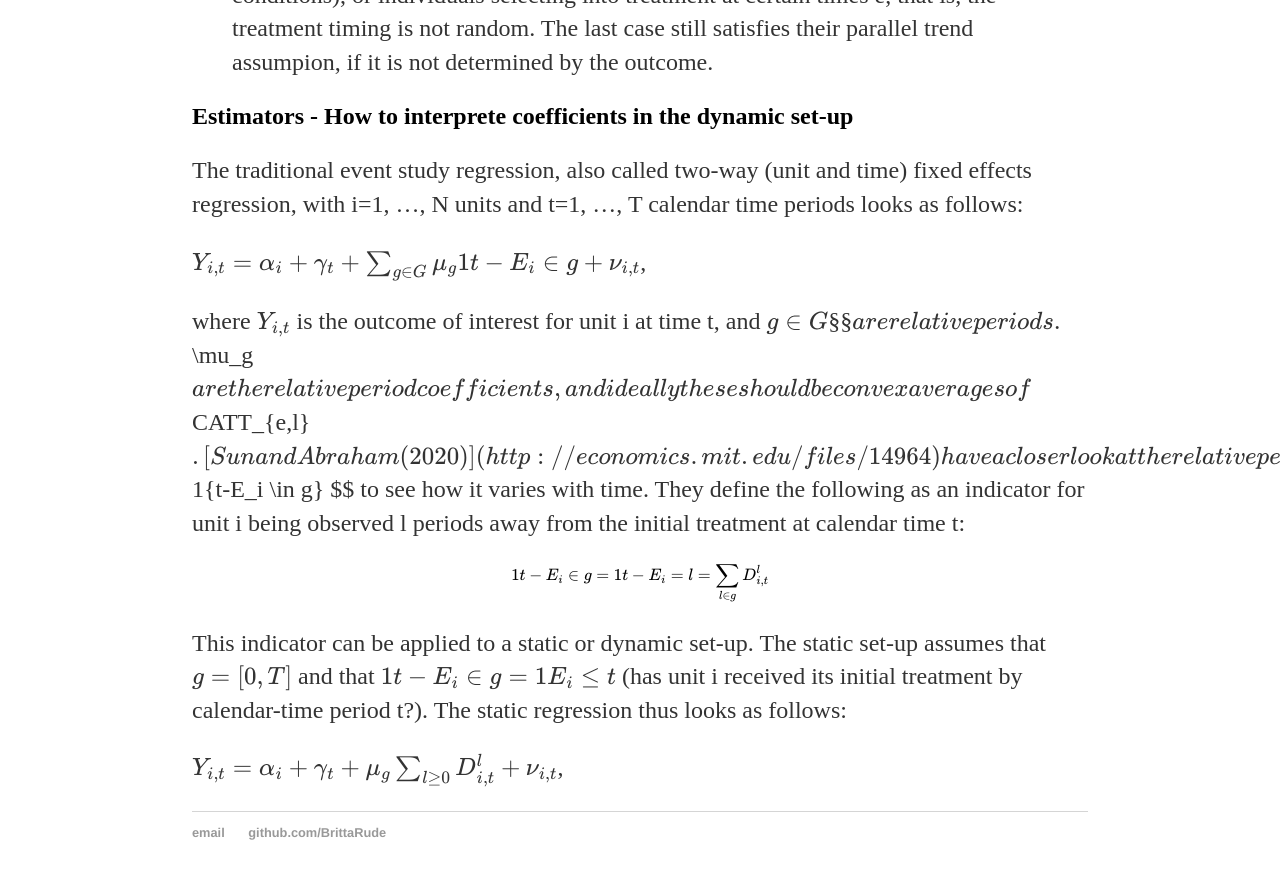
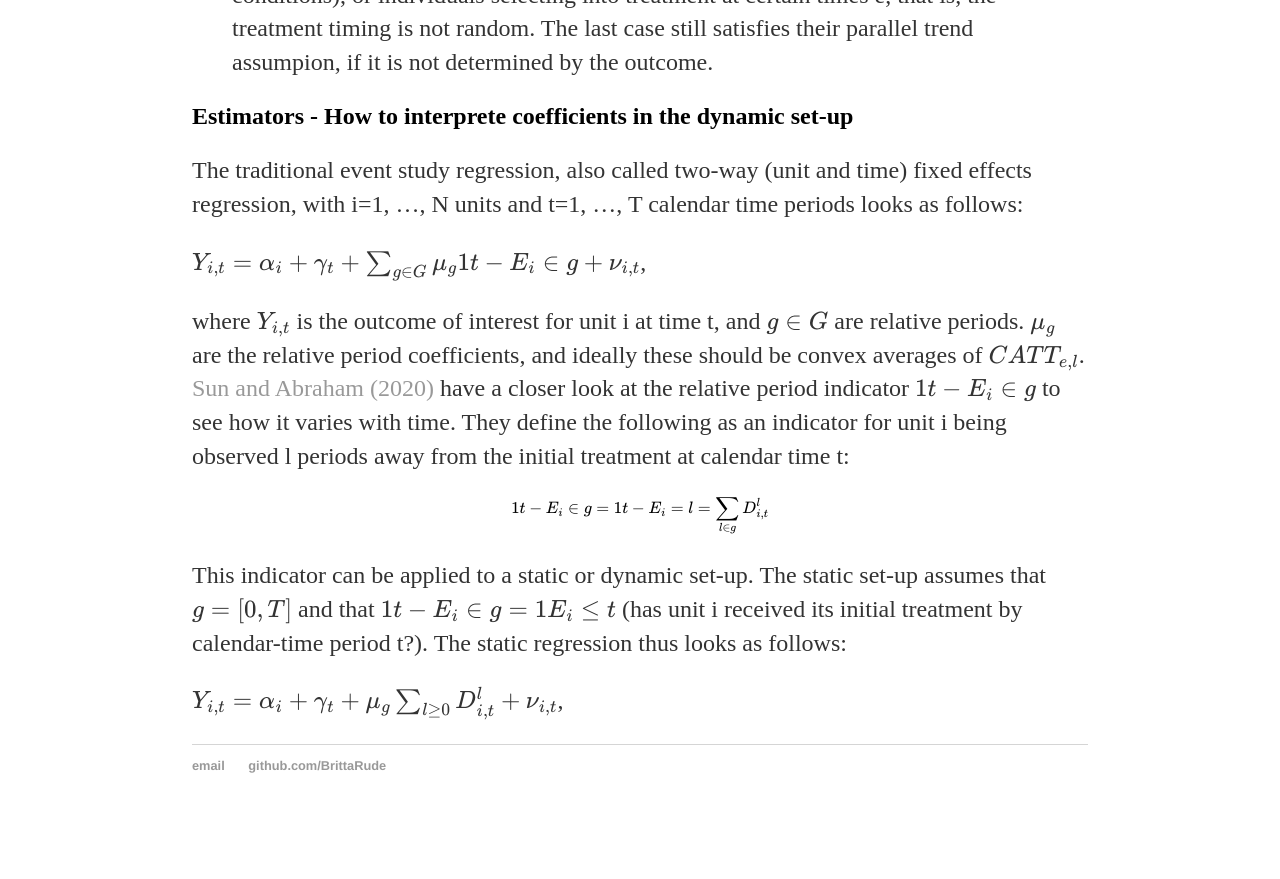
Before and after one commit to BrittaRude/BrittaRude.github.io, a Jekyll site: the page built from inputs_datascience/_posts/2020-07-26-britta-rude-event-studies-dynamic-treatment.md, in a window 1280 px wide and 900 px high, scrolled down 3143 px. Shown: the top 879 px of the window. Built offline with Jekyll 4.4.1, drawn with Linux system fonts in a browser that asks for light colours; formulas are drawn with MathJax 3; after the commit the page ends 3976 px from its top, so only the background shows below that.

Commit message:
Update 2020-07-26-britta-rude-event-studies-dynamic-treatment.md

```diff
--- a/inputs_datascience/_posts/2020-07-26-britta-rude-event-studies-dynamic-treatment.md
+++ b/inputs_datascience/_posts/2020-07-26-britta-rude-event-studies-dynamic-treatment.md
@@ -43,7 +43,7 @@ The traditional event study regression, also called two-way (unit and time) fixe
 
 $$Y_{i,t} = \alpha_i + \gamma_t + \sum_{g \in G} \mu_g 1{t-E_i \in g} + \nu_{i,t}$$,
 
-where $$Y_{i,t}$$ is the outcome of interest for unit i at time t, and $$g \in G§§ are relative periods. $$ \mu_g $$ are the relative period coefficients, and ideally these should be convex averages of $$CATT_{e,l}$$. [Sun and Abraham (2020)](http://economics.mit.edu/files/14964) have a closer look at the relative period indicator $$ 1{t-E_i \in g} $$ to see how it varies with time. They define the following as an indicator for unit i being observed l periods away from the initial treatment at calendar time t:
+where $$Y_{i,t}$$ is the outcome of interest for unit i at time t, and $$g \in G$$ are relative periods. $$ \mu_g $$ are the relative period coefficients, and ideally these should be convex averages of $$CATT_{e,l}$$. [Sun and Abraham (2020)](http://economics.mit.edu/files/14964) have a closer look at the relative period indicator $$ 1{t-E_i \in g} $$ to see how it varies with time. They define the following as an indicator for unit i being observed l periods away from the initial treatment at calendar time t:
 
 $$ 1{t-E_i \in g} = 1{t-E_i = l} = \sum_{l \in g} D_{i,t}^l $$
 
```
